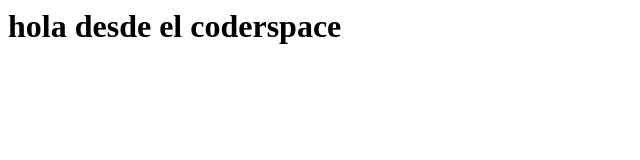
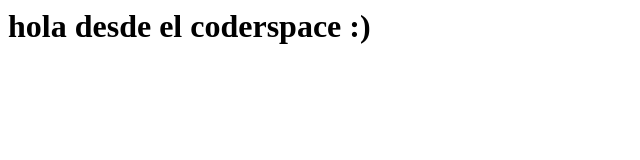
Before and after one commit to Franco7567/skills-code-codespaces, a plain HTML site: page index.html in a window 1280 px wide. Shown: the full height of the page, 0-640 px from the left. Drawn offline with Linux system fonts and the light colour scheme.

Commit message:
agrego html

```diff
--- a/index.html
+++ b/index.html
@@ -1,3 +1,3 @@
 <html>
-  <h1>hola desde el coderspace</h1>
+  <h1>hola desde el coderspace :) </h1>
 </html>
```
